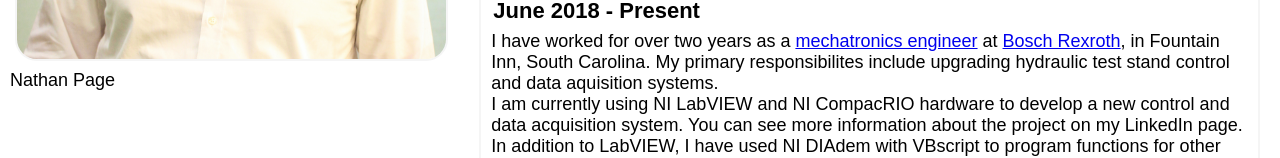
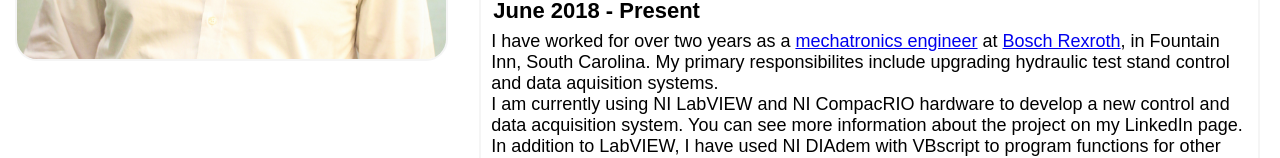
Before and after one commit to ndpage/personal-website, a website: page public/index.html in a window 1280 px wide. Shown: the part 445-603 px from the top of the page. Drawn offline with nearby package versions, Linux system fonts and the light colour scheme.

Commit message:
Removed <p> tag in body-section-2

```diff
--- a/public/index.html
+++ b/public/index.html
@@ -43,9 +43,6 @@
             <div class="profile-img-box">
                 <img src="/new_profile.jpeg" class="profile-img" alt="Nathan Page's profile picture" title="Nathan's profile picture"/>
             </div>
-            <p>
-                Nathan Page
-            </p>
         </div>
         <!-- Main content section -->
         <div class="body-section-2">
```
